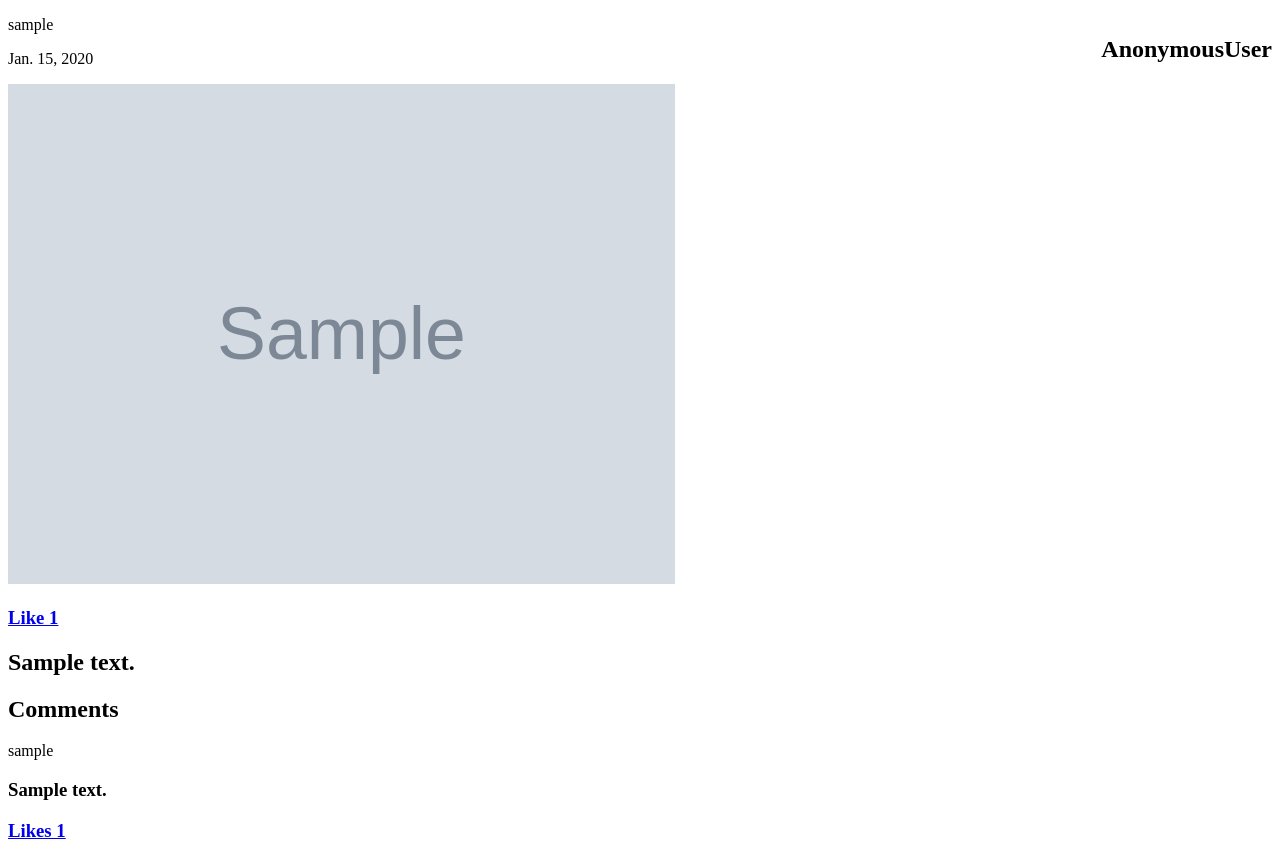
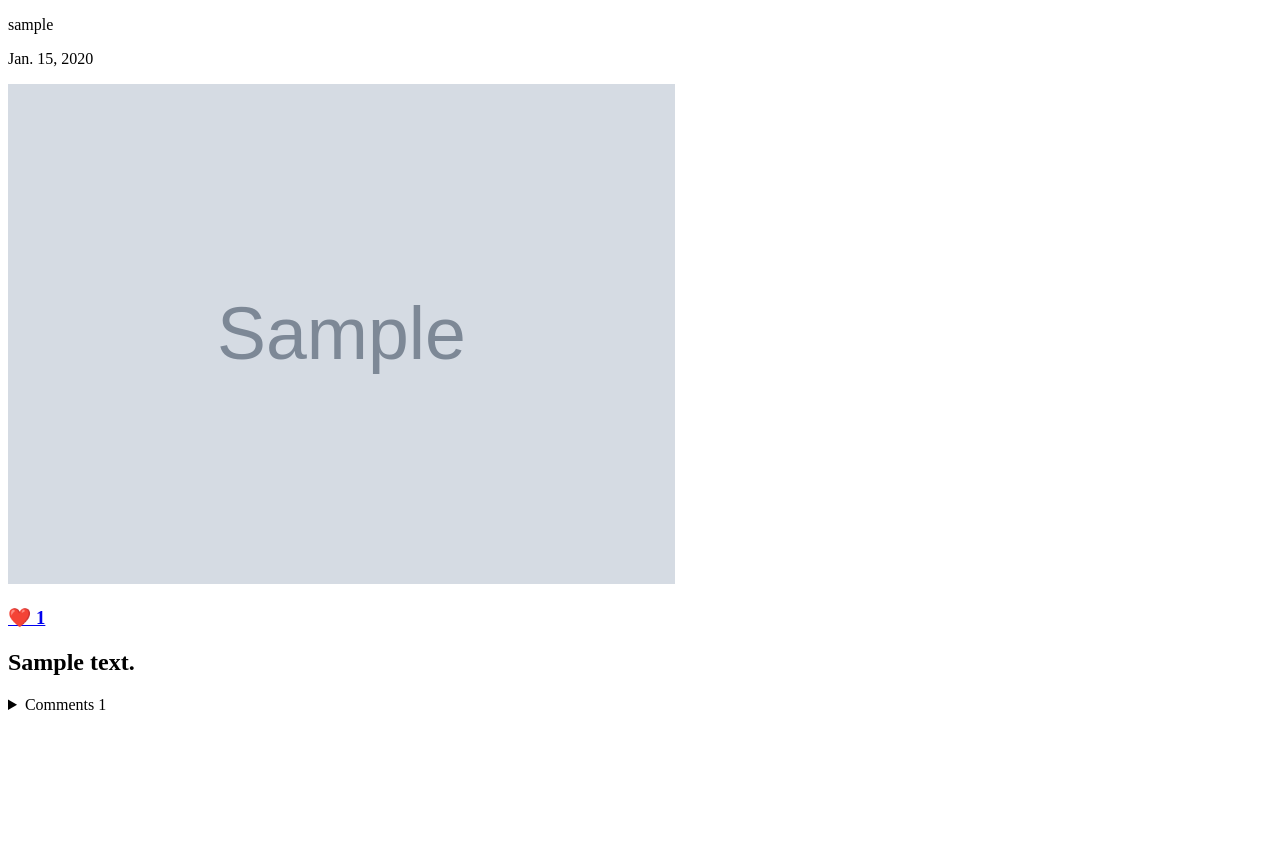
Before and after one commit to ArmenG888/PyInsta, a Django app: page /p/1 in a window 1280 px wide. After the commit the page ends 710 px from the top, so only its background shows below. Run offline with Django 4.2, Linux system fonts and the light colour scheme; tables that the repository leaves empty hold one stand-in row (values such as "Sample post"); grey boxes marked "Sample" are stand-in pictures.

Commit message:
Added replys, and new design

```diff
--- a/pysta/post/models.py
+++ b/pysta/post/models.py
@@ -21,12 +21,12 @@ class comment(models.Model):
     user = models.ForeignKey(User, related_name="comment_author", on_delete=models.CASCADE)
     text = models.TextField(default="")
     user_liked = models.ManyToManyField(User, related_name="users_liked_comment", default="", blank=True)
+    replys = models.ManyToManyField("post.reply", related_name="comment_replys", default="", blank=True)
+    def replys_num(self):
+        return len(self.replys.all())
     def likes(self):
         return len(self.user_liked.all())
 class reply(models.Model):
     comment = models.ForeignKey(comment, on_delete=models.CASCADE)
     user = models.ForeignKey(User, related_name="reply_author", on_delete=models.CASCADE)
     text = models.TextField(default="")
-    user_liked = models.ManyToManyField(User, related_name="users_liked_reply", default="", blank=True)
-    def likes(self):
-        return len(self.user_liked.all())
--- a/pysta/post/templates/post/base.html
+++ b/pysta/post/templates/post/base.html
@@ -2,13 +2,17 @@
 <html lang="en">
 <head>
   <meta charset="utf-8">
-  <meta name="viewport" content="width=device-width, initial-scale=1">
-
+  <meta name="viewport" content="width=device-width, initial-scale=1.0">
+  <link rel="stylesheet" href="/static/main.css">
   <title>InstaPy</title>
 
 </head>
 
 <body>
-  <h2 style="float:right;">{{user}}</h2>
+
+
 </body>
 </html>
+
+</body>
+</html>
--- a/pysta/post/templates/post/post_detail.html
+++ b/pysta/post/templates/post/post_detail.html
@@ -4,13 +4,25 @@
     <p>{{post.user}}</p>
     <p>{{post.date_posted}}</p>
     <img style="width:auto; height:500px;" src="{{post.image.url}}">
-    <a href="{% url 'post-like-detail' id=post.id %}"><h3>Like {{post.likes}}</h3></a>
+    <a href="{% url 'post-like-detail' id=post.id %}"><h3>❤️ {{post.likes}}</h3></a>
     <h2>{{post.description}}</h2>
-    <h2> Comments </h2>
-    {% for comment in comments %}
-        <p>{{ comment.user }}</p>
-        <h3>{{ comment.text}}</h3>
-        <a href="{% url 'comment-like' id=post.id comment_id=comment.id%}"><h3> Likes {{comment.likes}}</h3>
-    {% endfor %}
+
+    <details>
+        <summary>Comments {{post.comments_number}}</summary>
+            {% for comment in comments %}
+                <div class="comment">
+                    <p>{{ comment.user }} {{ comment.text}}</p>
+                    <a href="{% url 'comment-like' id=post.id comment_id=comment.id%}"><p> ❤️ {{comment.likes}}</p></a>
+                    <details>
+                        <summary>replys {{comment.replys_num}}</summary>
+                        <div style="margin:10px;" class="replys">
+                            {% for reply in comment.replys.all %}
+                                <p>{{reply.user}} {{reply.text}}</p>
+                            {% endfor %}
+                        </div>
+                    </details>
+                </div>
+            {% endfor %}
+    </details>
 </div>
 {% endblock content %}
--- a/pysta/post/views.py
+++ b/pysta/post/views.py
@@ -18,6 +18,10 @@ def home(request):
 def post_detail_view(request, id):
     post_x = post.objects.all().filter(id=id)[0]
     comments = post_x.comment_set.all()
+    for comment in comments:
+        replys = comment.reply_set.all()
+        comment.replys.set(replys)
+        comment.save()
     context = {
         'post':post_x,
         'comments':comments
--- a/pysta/pysta/settings.py
+++ b/pysta/pysta/settings.py
@@ -118,7 +118,9 @@ USE_TZ = True
 
 MEDIA_ROOT = os.path.join(BASE_DIR, 'media')
 MEDIA_URL = '/media/'
-STATIC_URL = 'static/'
+STATIC_URL = '/static/'
+STATIC_ROOT = '/static/'
+STATICFILES_DIRS = (os.path.join(BASE_DIR, 'static'),)
 
 # Default primary key field type
 # https://docs.djangoproject.com/en/4.0/ref/settings/#default-auto-field
--- /dev/null
+++ b/pysta/static/main.css
@@ -0,0 +1,9 @@
+.body{
+    font-family: sans-serif;
+}
+.comment{
+    border: 1px solid black ;
+    background-color: rgba(0, 0, 0, 0.25);
+    margin:20px;
+    padding: 5px;
+}
```
Also changed, not shown: pysta/post/templates/post/home.html (+5 -3 lines), pysta/post/migrations/0006_comment_replys.py (added), pysta/post/migrations/0007_remove_reply_user_liked.py (added), pysta/post/migrations/0008_alter_comment_replys.py (added).
